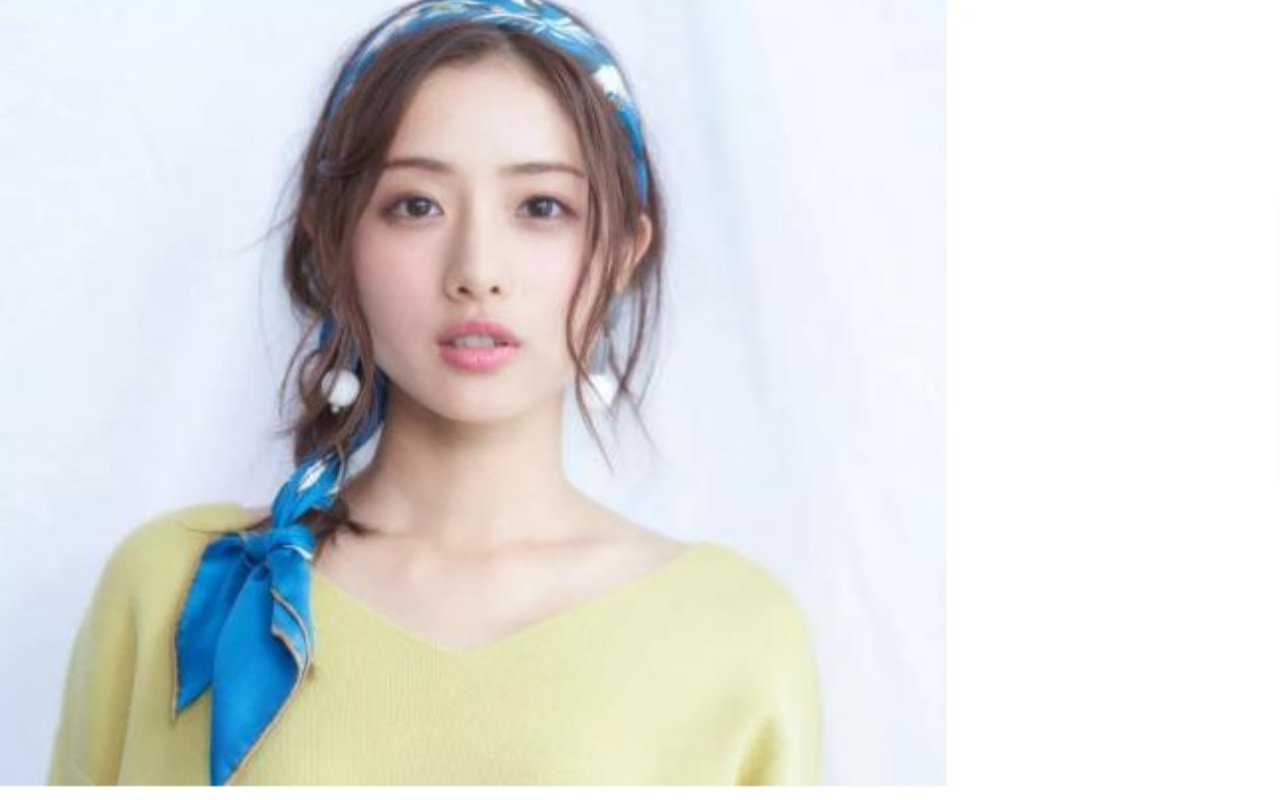
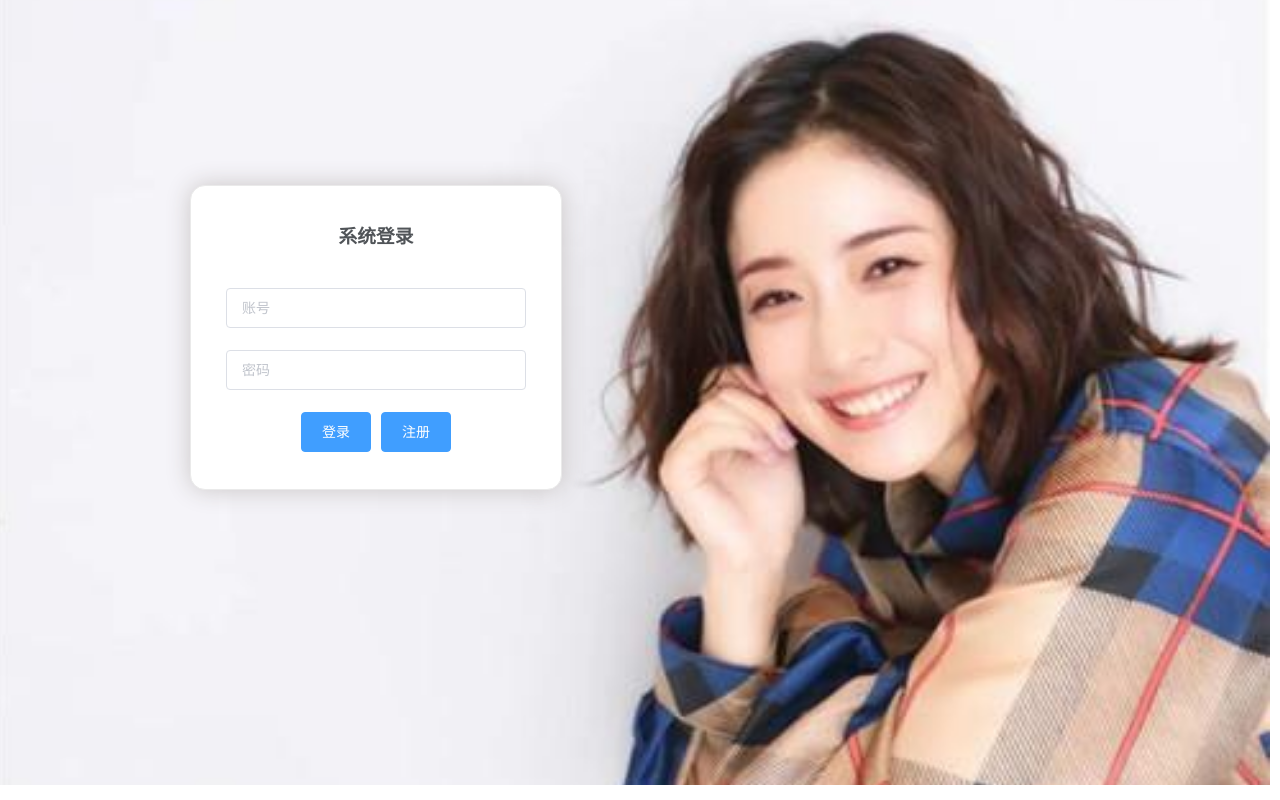
Before and after one commit to Lliebgott/pn-vue, a Vue app: page /login in a window 1280 px wide. Built offline with nearby package versions, Linux system fonts and the light colour scheme.

Commit message:
代码修改上传

```diff
--- a/src/components/Login.vue
+++ b/src/components/Login.vue
@@ -57,7 +57,7 @@ export default {
         })
     },
     register () {
-      this.$router.push({ path:'/Register'  })
+      this.$router.push({ path: '/Register' })
     }
   }
 }
@@ -71,17 +71,17 @@ export default {
     width: 100%;
     background-size: cover;
     position: fixed;
+    margin: -10px !important;
   }
   .login-container {
     border-radius: 15px;
     background-clip: padding-box;
-    margin: 200px auto;
-    width: 350px;
+    margin: 200px auto auto 200px;
+    width: 300px;
     padding: 35px 35px 15px 35px;
     background: #fff;
     border: 1px solid #eaeaea;
     box-shadow: 0 0 25px #cac6c6;
-    margin-left: 1300px;
   }
   .login_title {
     margin: 0px auto 40px auto;
--- a/src/components/Register.vue
+++ b/src/components/Register.vue
@@ -49,7 +49,7 @@
     }
   },
   methods: {
-      submitForm(formName) {
+    submitForm (formName) {
       this.$refs[formName].validate((valid) => {
         if (valid) {
           var _this = this
@@ -73,9 +73,9 @@
               }
             }).catch(failResponse => {})
         } else {
-            return false;
+          return false
         }
-        });
+      })
     }
   }
 }
--- a/src/components/common/NavMenu.vue
+++ b/src/components/common/NavMenu.vue
@@ -16,7 +16,6 @@
     </el-menu>
   </div>
 </template>
-
 
 <script>
 export default {
--- a/src/components/library/EditForm.vue
+++ b/src/components/library/EditForm.vue
@@ -51,7 +51,7 @@
 import ImgUpload from './ImgUpload'
 export default {
   name: 'EditForm',
-  components: {ImgUpload},//导入时还要加入这一行代码
+  components: {ImgUpload}, // 导入时还要加入这一行代码
   data () {
     return {
       dialogFormVisible: false,
--- a/src/components/library/ImgUpload.vue
+++ b/src/components/library/ImgUpload.vue
@@ -17,7 +17,6 @@
 </template>
 
 <script>
-
 
 export default {
   name: 'ImgUpload',
--- a/src/main.js
+++ b/src/main.js
@@ -15,6 +15,8 @@ Vue.use(ElementUI)
 
 router.beforeEach((to, from, next) => {
   if (to.meta.requireAuth) {
+    debugger
+    console.log(store.state.user.username)
     if (store.state.user.username) {
       axios.get('/authentication').then(resp => {
         if (resp) next()
@@ -31,7 +33,6 @@ router.beforeEach((to, from, next) => {
 }
 )
 
-
 /* eslint-disable no-new */
 new Vue({
   el: '#app',
```
Also changed, not shown: src/assets/eva.jpg. Lines whose indentation alone changed are shown as unchanged.
